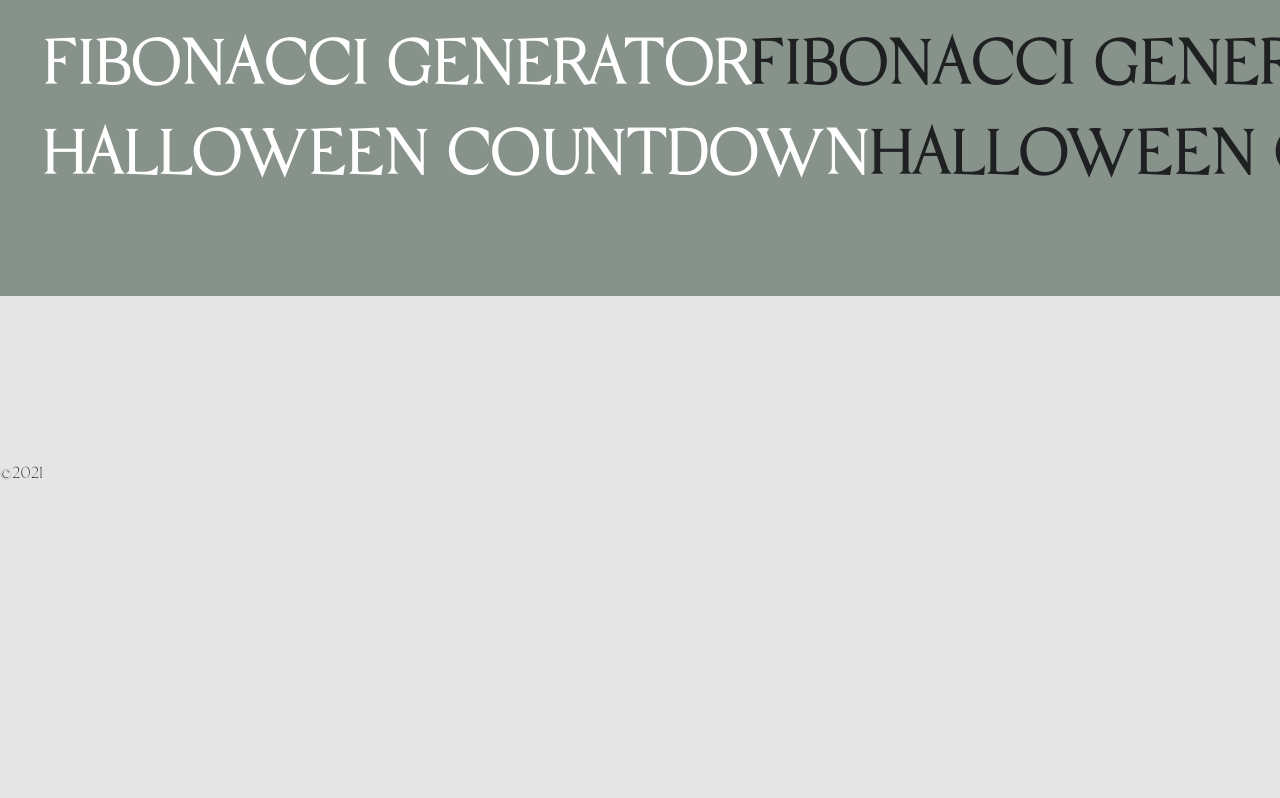
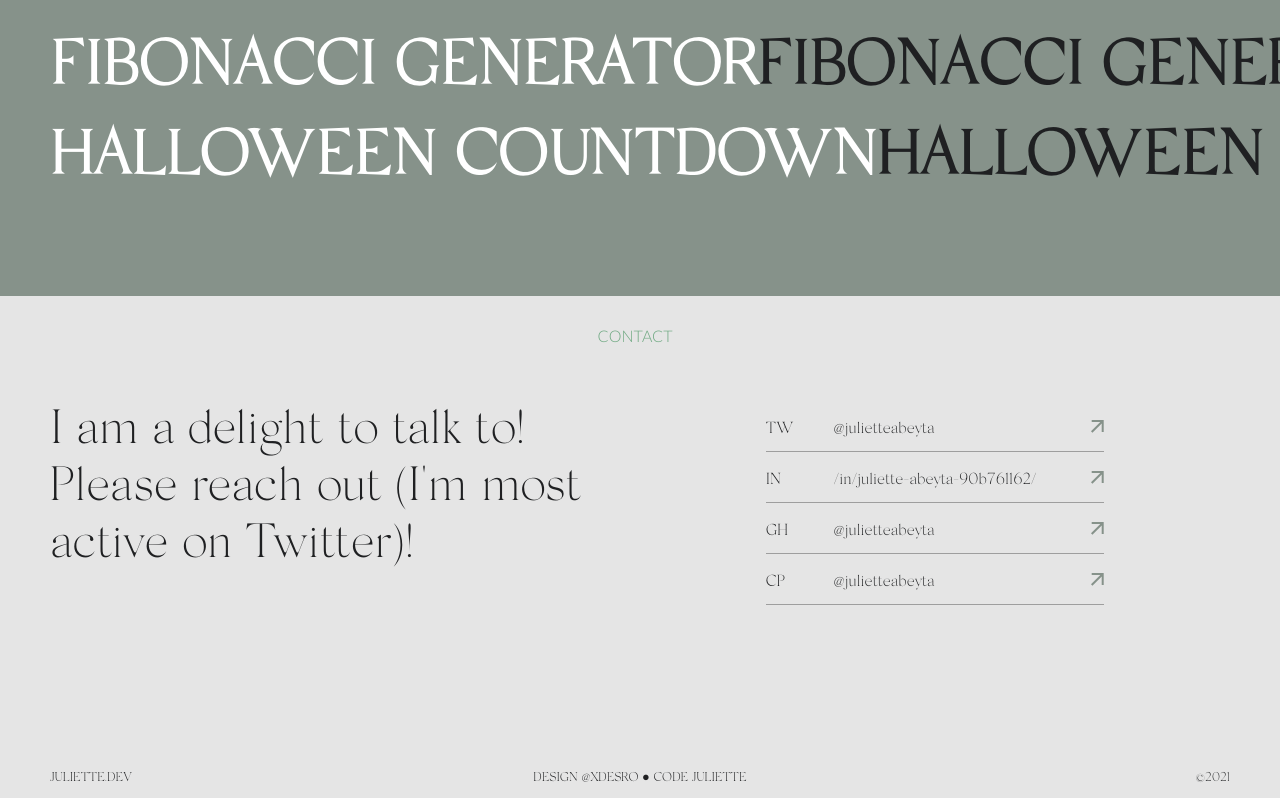
Before and after one commit to julietteabeyta/portfolio-2021, a Next.js app: page / in a window 1280 px wide. Shown: the part 1069-1867 px from the top of the page. Before the commit the page ends 1550 px from the top, so only its background shows below. Built offline with nearby package versions, Linux system fonts and the light colour scheme.

Commit message:
Add contact section

```diff
--- /dev/null
+++ b/components/Contact.js
@@ -0,0 +1,57 @@
+import { Fragment, useEffect } from 'react';
+import ReactDOM from 'react-dom'
+
+export default function Introduction() {
+  return (
+    <Fragment>
+      <div className="contact-container">
+        <div className='contact-subtext subtext'>
+          <div>
+            Contact
+          </div>
+        </div>
+      <div className="contact-cta">
+        I am a delight to talk to! Please reach out (I'm most active on Twitter)!
+      </div>
+      <div className="contact-method-container">
+        <div className="contact-method contact-twitter">
+          <p>TW</p>
+          <p>@julietteabeyta</p>
+          <a href="https://twitter.com/julietteabeyta" target="_blank" rel="noreferrer">
+            <svg width="13" height="13" viewBox="0 0 13 13" fill="none" xmlns="http://www.w3.org/2000/svg">
+              <path fill-rule="evenodd" clip-rule="evenodd" d="M9.29289 2H0.707107V0H12.7071V12H10.7071V3.41421L1.41421 12.7071L0 11.2929L9.29289 2Z" fill="#86928A"/>
+            </svg>
+          </a>
+        </div>
+        <div className="contact-method contact-linkedin">
+          <p>IN</p>
+          <p>/in/juliette-abeyta-90b761162/</p>
+          <a href="https://linkedin.com/in/juliette-abeyta-90b761162/" target="_blank" rel="noreferrer">
+            <svg width="13" height="13" viewBox="0 0 13 13" fill="none" xmlns="http://www.w3.org/2000/svg">
+              <path fill-rule="evenodd" clip-rule="evenodd" d="M9.29289 2H0.707107V0H12.7071V12H10.7071V3.41421L1.41421 12.7071L0 11.2929L9.29289 2Z" fill="#86928A"/>
+            </svg>
+          </a>
+        </div>
+        <div className="contact-method contact-github">
+          <p>GH</p>
+          <p>@julietteabeyta</p>
+          <a href="https://github.com/julietteabeyta" target="_blank" rel="noreferrer">
+            <svg width="13" height="13" viewBox="0 0 13 13" fill="none" xmlns="http://www.w3.org/2000/svg">
+              <path fill-rule="evenodd" clip-rule="evenodd" d="M9.29289 2H0.707107V0H12.7071V12H10.7071V3.41421L1.41421 12.7071L0 11.2929L9.29289 2Z" fill="#86928A"/>
+            </svg>
+          </a>
+        </div>
+        <div className="contact-method contact-codepen">
+          <p>CP</p>
+          <p>@julietteabeyta</p>
+          <a href="https://codepen.com/julietteabeyta" target="_blank" rel="noreferrer">
+            <svg width="13" height="13" viewBox="0 0 13 13" fill="none" xmlns="http://www.w3.org/2000/svg">
+              <path fill-rule="evenodd" clip-rule="evenodd" d="M9.29289 2H0.707107V0H12.7071V12H10.7071V3.41421L1.41421 12.7071L0 11.2929L9.29289 2Z" fill="#86928A"/>
+            </svg>
+          </a>
+        </div>
+      </div>
+    </div>
+    </Fragment>
+  );
+}
--- a/components/Footer.js
+++ b/components/Footer.js
@@ -2,7 +2,9 @@ export default function Footer() {
   return (
     <>
       <footer>
-        <p>©2021</p>
+        <p className="site-title">Juliette.dev</p>
+        <p className="site-work-by">Design @xdesro ● Code Juliette</p>
+        <p className="site-year">©2021</p>
       </footer>
     </>
   )
--- a/components/Introduction.js
+++ b/components/Introduction.js
@@ -29,7 +29,7 @@ export default function Introduction() {
         </div>
         <div>
           <p>
-            Juliette Spencer is a full stack developer based in Los Angeles, California.
+            Juliette Abeyta is a full stack developer based in Los Angeles, California.
             They work on a multidisciplinary team of engineers at EVgo. They're very good
             at writing code, bein' a sweetie pie, and cooking vegan food.
           </p>
--- a/pages/index.js
+++ b/pages/index.js
@@ -3,12 +3,14 @@ import { useEffect, useRef } from 'react';
 import Layout from 'layouts/layout';
 import Introduction from 'components/Introduction';
 import Projects from 'components/Projects';
+import Contact from 'components/Contact';
 
 export default function Home() {
   return (
     <Layout>
       <Introduction />
       <Projects />
+      <Contact />
     </Layout>
   );
 }
--- a/styles.css
+++ b/styles.css
@@ -11,6 +11,7 @@
   --light-color: #E5E5E5;
   --white-color: #FFF;
   --light-green: #86928A;
+  --green-color: #6FA982;
   --menu-speed: 0.75s;
 }
 
@@ -100,6 +101,11 @@ a {
   top: 30px;
   left: -50px;
 }
+.subtext.contact-subtext {
+  color: var(--green-color);
+  top: 30px;
+  left: -5px;
+}
 
 .sidetext {
   width: 100%;
@@ -181,7 +187,6 @@ a {
 
 .projects-container {
   margin-top: 160px;
-  margin-left: -8px;
   padding: 100px 50px;
   width: 100vw;
   display: flex;
@@ -213,6 +218,57 @@ a {
   right: 100%;
 }
 
+.contact-container {
+  position: relative;
+  padding: 100px 50px 0px;
+  display: grid;
+  grid-template-columns: 1fr 1fr;
+  justify-items: center;
+}
+
+.contact-cta {
+  display: flex;
+  color: var(--primary-color);
+  font-size: 3rem;
+}
+
+.contact-method-container {
+  margin-top: 5px;
+  max-width: 500px;
+}
+
+.contact-method {
+  display: grid;
+  grid-template-columns: 1fr 3fr 1fr;
+  position: relative;
+}
+.contact-method a {
+  align-self: center;
+  justify-self: end;
+}
+.contact-method::after {
+  content: "";
+  position: absolute;
+  height: 1px;
+  width: 100%;
+  background-color: var(--medium-color);
+  bottom: 0;
+}
+
+footer {
+  display: grid;
+  grid-template-columns: 1fr 1fr 1fr;
+  text-transform: uppercase;
+  font-size: 0.8rem;
+  padding: 0 50px;
+}
+footer .site-work-by {
+  justify-self: center;
+}
+footer .site-year {
+  justify-self: end;
+}
+
 @keyframes move1 {
   100% {
     offset-distance: calc(var(--offset) + 1049px);
@@ -242,13 +298,26 @@ a {
 
   .project-name-a,
 .project-name-b {
-    font-size: 2rem;
+    font-size: 1.5rem;
     line-height: 50px;
   }
 
   .header-subtext, .sidetext {
     display: none;
   }
+
+  .contact-container {
+    grid-template-columns: 1fr;
+    align-items: center;
+  }
+
+  .contact-cta {
+    display: none;
+  }
+
+  footer {
+    padding: 0 20px;
+  }
 }
 
 /*# sourceMappingURL=styles.css.map */
--- a/styles.scss
+++ b/styles.scss
@@ -13,6 +13,7 @@
   --light-color: #E5E5E5;
   --white-color: #FFF;
   --light-green: #86928A;
+  --green-color: #6FA982;
   --menu-speed: 0.75s;
 }
 
@@ -103,6 +104,11 @@ a {
     top: 30px;
     left: -50px;
   }
+  &.contact-subtext {
+    color: var(--green-color);
+    top: 30px;
+    left: -5px;
+  }
 }
 
 .sidetext {
@@ -190,7 +196,6 @@ a {
 
 .projects-container {
   margin-top: 160px;
-  margin-left: -8px;
   padding: 100px 50px;
   width: 100vw;
   display: flex;
@@ -219,6 +224,57 @@ a {
     color: var(--white-color);
     right: 100%;
   }
+}
+
+.contact-container {
+  position: relative;
+  padding: 100px 50px 0px;
+  display: grid;
+  grid-template-columns: 1fr 1fr;
+  justify-items: center;
+}
+
+.contact-cta {
+  display: flex;
+  color: var(--primary-color);
+  font-size: 3rem;
+}
+
+.contact-method-container {
+  margin-top: 5px;
+  max-width: 500px;
+}
+
+.contact-method {
+  display: grid;
+  grid-template-columns: 1fr 3fr 1fr;
+  position: relative;
+  a {
+    align-self: center;
+    justify-self: end;
+  }
+  &::after {
+    content: '';
+    position: absolute;
+    height: 1px;
+    width: 100%;
+    background-color: var(--medium-color);
+    bottom: 0;
+  }
+}
+
+footer {
+  display: grid;
+  grid-template-columns: 1fr 1fr 1fr;
+  text-transform: uppercase;
+  font-size: .8rem;
+  .site-work-by {
+    justify-self: center;
+  }
+  .site-year {
+    justify-self: end;
+  }
+  padding: 0 50px;
 }
 
 @keyframes move1 {
@@ -251,10 +307,23 @@ a {
   }
   .project-name-a,
   .project-name-b {
-    font-size: 2rem;
+    font-size: 1.5rem;
     line-height: 50px;
 }
   .header-subtext, .sidetext {
     display: none;
   }
+
+  .contact-container {
+    grid-template-columns: 1fr;
+    align-items: center;
+  }
+
+  .contact-cta {
+    display: none;
+  }
+
+  footer {
+    padding: 0 20px;
+  }
 }
```
